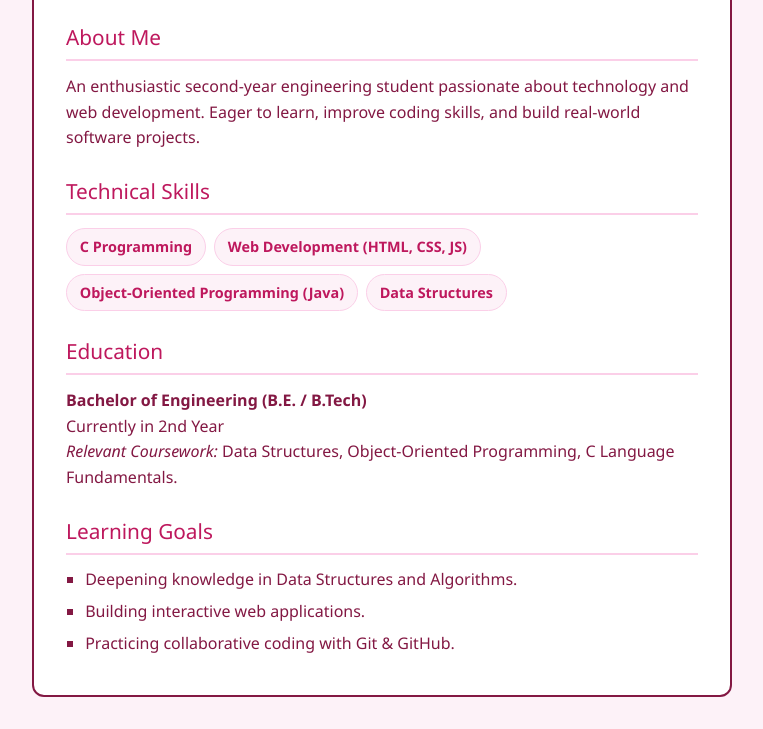
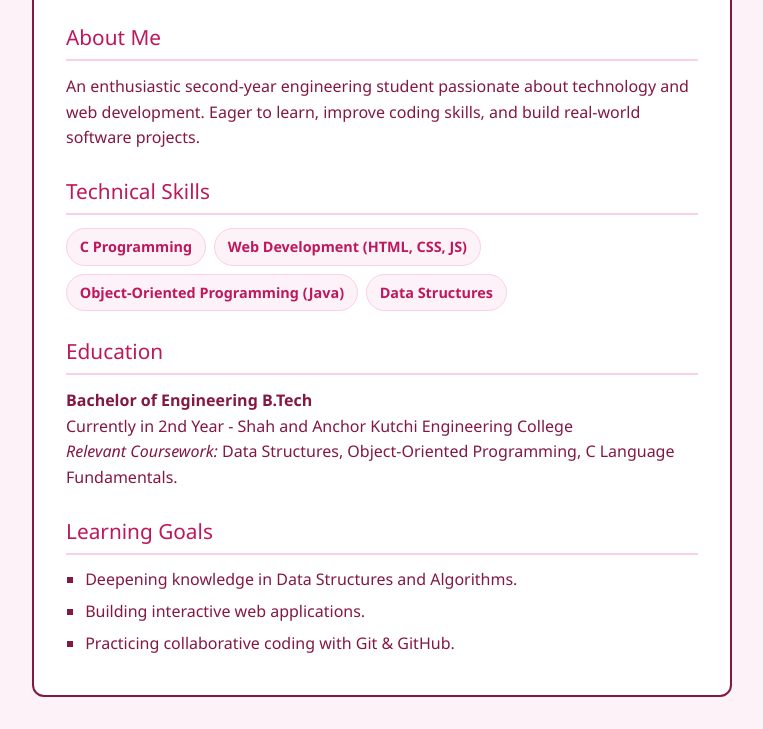
Before and after one commit to ishac-x/index.html, a plain HTML site: page index.html in a window 1280 px wide. Shown: the part 217-946 px from the top of the page, without its empty margins (258-1021 px from the left). Drawn offline with Linux system fonts and the light colour scheme.

Commit message:
Update index.html

```diff
--- a/index.html
+++ b/index.html
@@ -109,8 +109,8 @@
         <span class="skill-tag">Data Structures</span>
       </div>
       <div class="section-title">Education</div>
-      <p><strong>Bachelor of Engineering (B.E. / B.Tech)</strong></p>
-      <p>Currently in 2nd Year</p>
+      <p><strong>Bachelor of Engineering B.Tech</strong></p>
+      <p>Currently in 2nd Year - Shah and Anchor Kutchi Engineering College</p>
       <p><em>Relevant Coursework:</em> Data Structures, Object-Oriented Programming, C Language Fundamentals.</p>
       <div class="section-title">Learning Goals</div>
       <ul>
```
